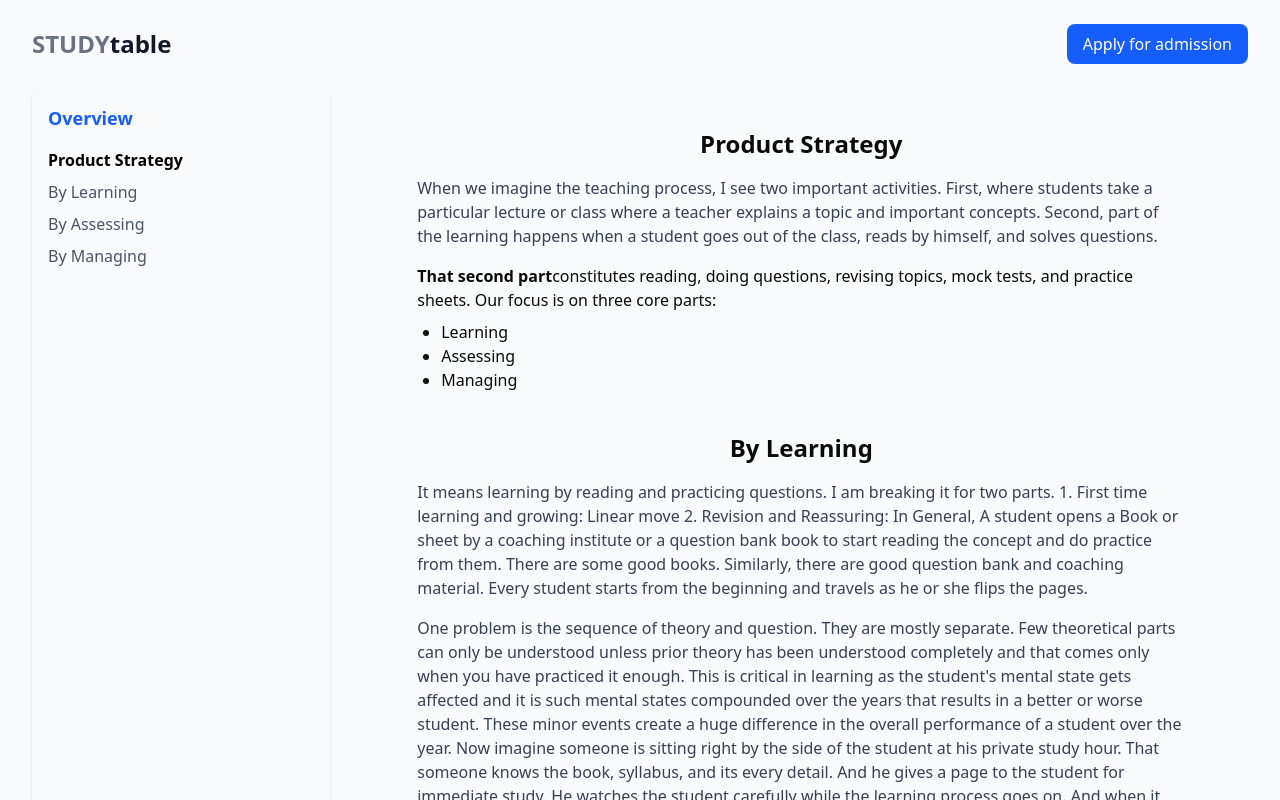
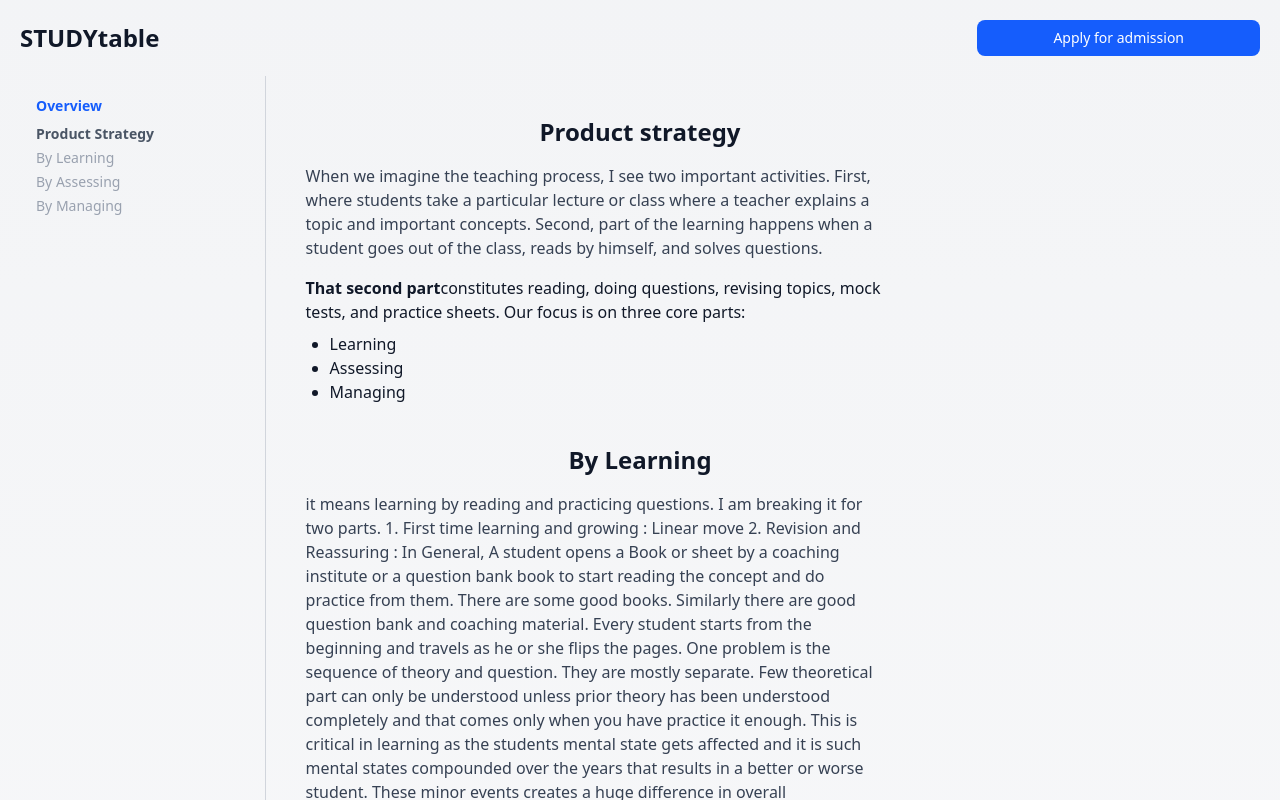
Before and after one commit to YashSharma2129/exerevnisi, a React (Vite) app: page /blog in a window 1280 px wide. Shown: the top 800 px of the page. Built offline with nearby package versions, Linux system fonts and the light colour scheme.

Commit message:
fix App.jsx

```diff
--- a/src/App.jsx
+++ b/src/App.jsx
@@ -15,8 +15,8 @@ function App() {
         <Route path="/signin" element={<Signin />} />
         <Route path='/noticeboard' element={<NoticeBoard />} />
         <Route path='/' element={<LandingPage />} />
-        <Route path='/blog' element={<Blog2 />} />
-        <Route path='/blog-old' element={<Blog />} />
+        <Route path='/blog' element={<Blog />} />
+        <Route path='/blog-old' element={<Blog2 />} />
       </Routes>
     </Router>
   );
```
